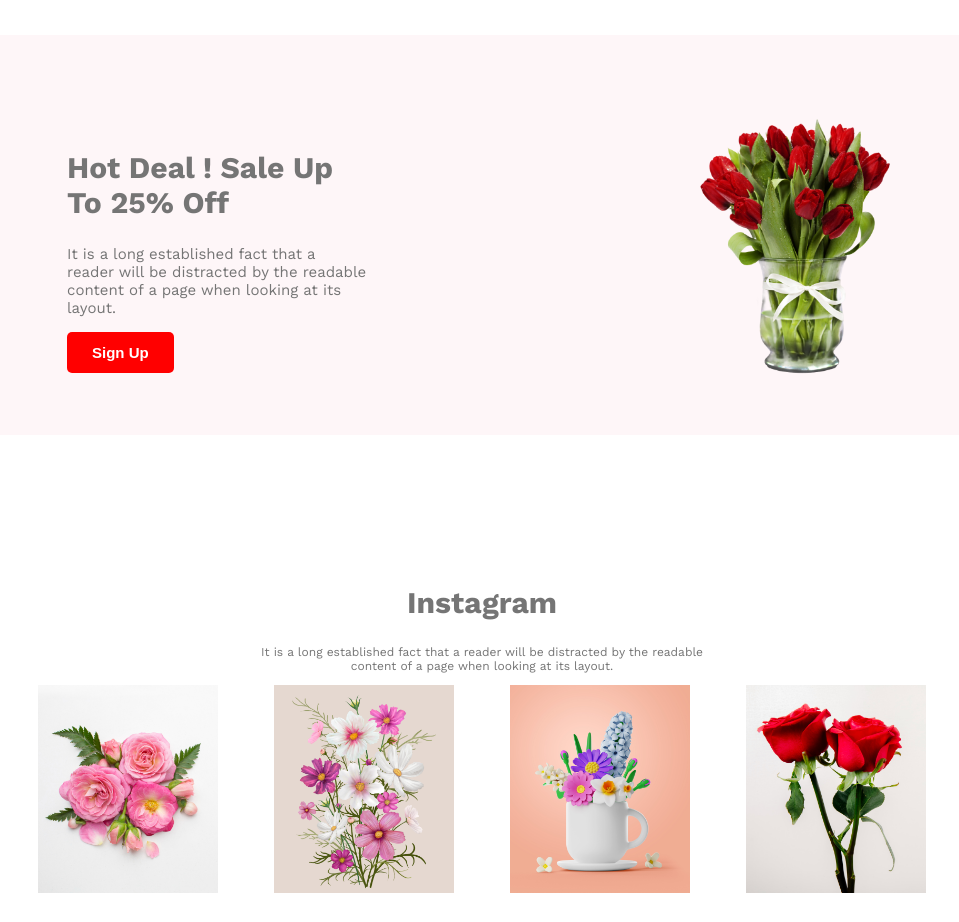
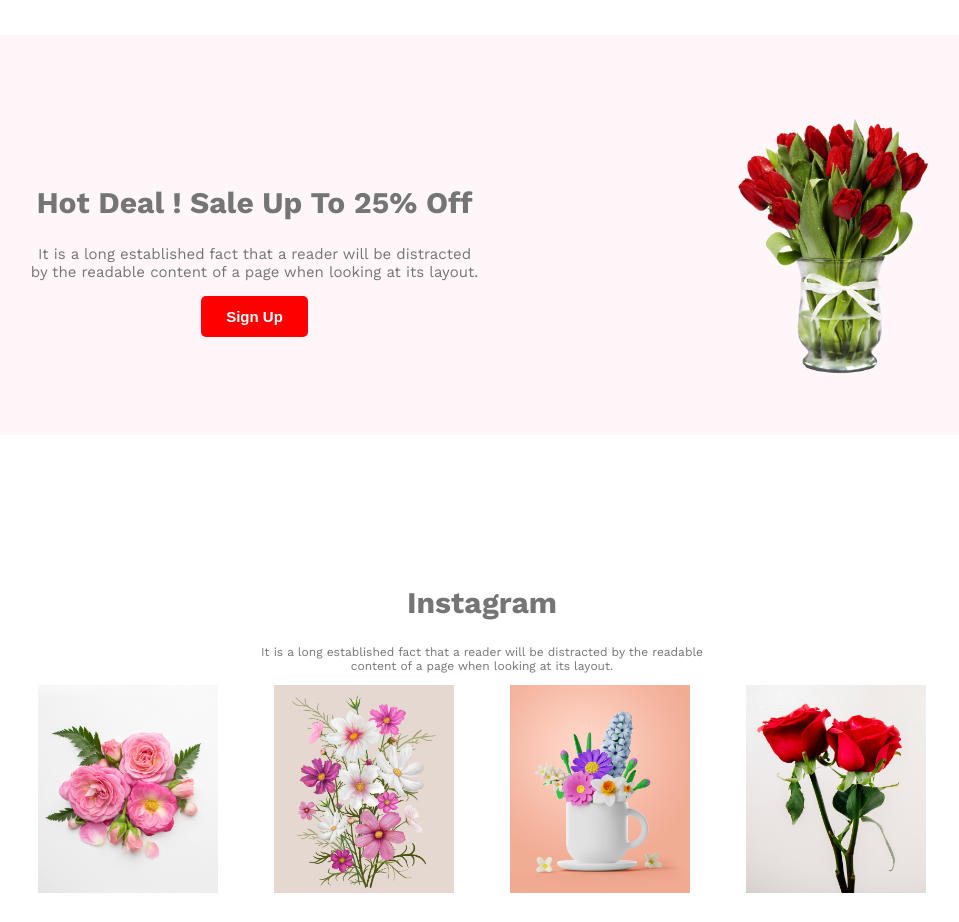
Before and after one commit to Rabiul37/flower-shop-first-Assignment, a plain HTML site: page index.html in a window 1280 px wide. Shown: the part 1860-2782 px from the top of the page, without its empty margins (158-1117 px from the left). Drawn offline with nearby package versions, Linux system fonts and the light colour scheme.

Commit message:
this is the final commit

```diff
--- a/styles/flowerShop.css
+++ b/styles/flowerShop.css
@@ -48,6 +48,7 @@ font-weight: 400;
 width:310px;
 }
 /* header style end here */
+
 /* service style start form here */
 .service-section{
 width: 1000px;
@@ -169,6 +170,7 @@ width:167px;
 .feature-images p{
     color:#757575;
 }
+
 /* extra style start here */
 .extra-section{
 width:1000px;
@@ -202,7 +204,8 @@ padding:80px 60px;
 }
 .signUp-text{
 color:#757575;
-width:300px;
+width:450px;
+text-align: center;
 }
 .signUp-title{
 font-size: 30px;
@@ -259,7 +262,6 @@ padding-bottom: 50px;
 margin-bottom: 150px;
 }
 .latestDeal-container{
-    /* width:600px; */
 position:absolute;
 top:50%;
 left:50%;
```
Lines whose indentation alone changed are shown as unchanged.
